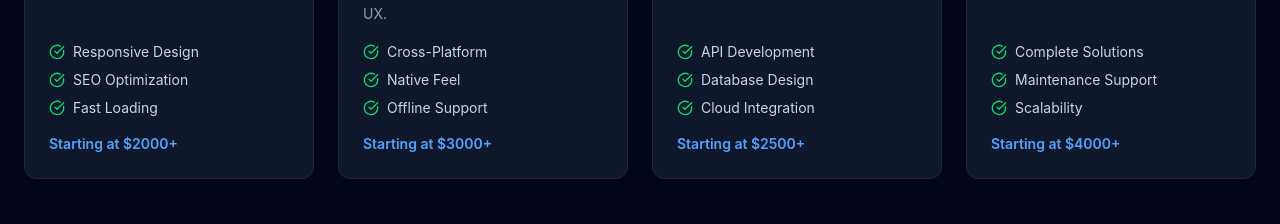
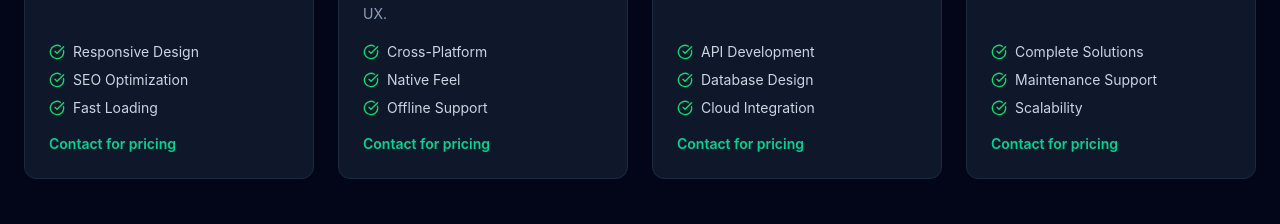
Before and after one commit to depriceless/portfolio, a React (Vite) app: page / in a window 1280 px wide. Shown: the part 2140-2364 px from the top of the page. Built offline with nearby package versions, Linux system fonts and the light colour scheme.

Commit message:
Update portfolio colors and styling

```diff
--- a/src/App.jsx
+++ b/src/App.jsx
@@ -76,29 +76,25 @@ export default function Portfolio() {
       icon: <Globe className="w-8 h-8" />,
       title: 'Web Development',
       description: 'Custom websites and applications with modern frameworks, SEO optimization, and optimal performance.',
-      highlights: ['Responsive Design', 'SEO Optimization', 'Fast Loading'],
-      price: '$2000+'
+      highlights: ['Responsive Design', 'SEO Optimization', 'Fast Loading']
     },
     {
       icon: <Smartphone className="w-8 h-8" />,
       title: 'Mobile App Development',
       description: 'Cross-platform iOS/Android applications using React Native with native performance and seamless UX.',
-      highlights: ['Cross-Platform', 'Native Feel', 'Offline Support'],
-      price: '$3000+'
+      highlights: ['Cross-Platform', 'Native Feel', 'Offline Support']
     },
     {
       icon: <Database className="w-8 h-8" />,
       title: 'Backend Solutions',
       description: 'Scalable server architecture with secure APIs, database design, and cloud infrastructure setup.',
-      highlights: ['API Development', 'Database Design', 'Cloud Integration'],
-      price: '$2500+'
+      highlights: ['API Development', 'Database Design', 'Cloud Integration']
     },
     {
       icon: <Layers className="w-8 h-8" />,
       title: 'Full Stack Solutions',
       description: 'End-to-end development services handling complete project lifecycle from design to deployment and maintenance.',
-      highlights: ['Complete Solutions', 'Maintenance Support', 'Scalability'],
-      price: '$4000+'
+      highlights: ['Complete Solutions', 'Maintenance Support', 'Scalability']
     }
   ];
 
@@ -355,7 +351,7 @@ export default function Portfolio() {
                     </div>
                   ))}
                 </div>
-                <div className="text-blue-400 font-semibold text-sm">Starting at {service.price}</div>
+                <div className="text-emerald-400 font-semibold text-sm">Contact for pricing</div>
               </div>
             ))}
           </div>
```
